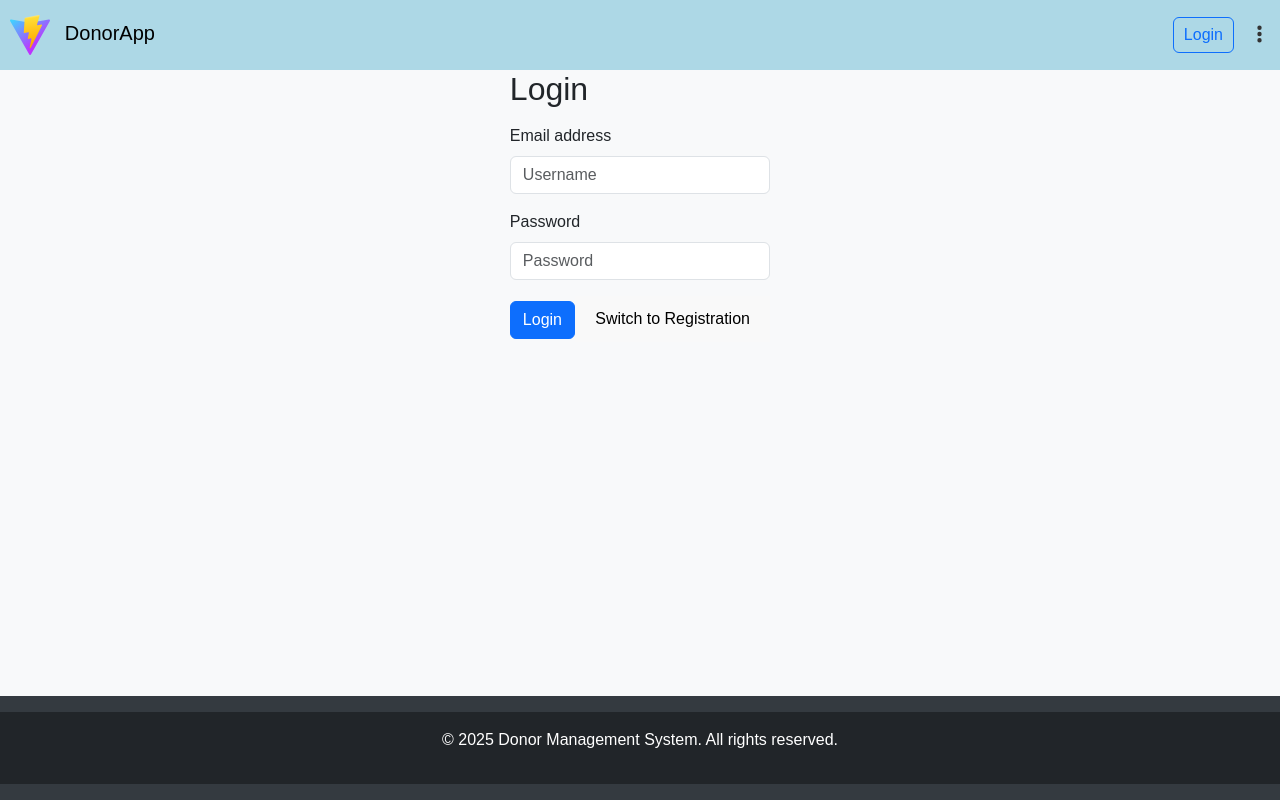
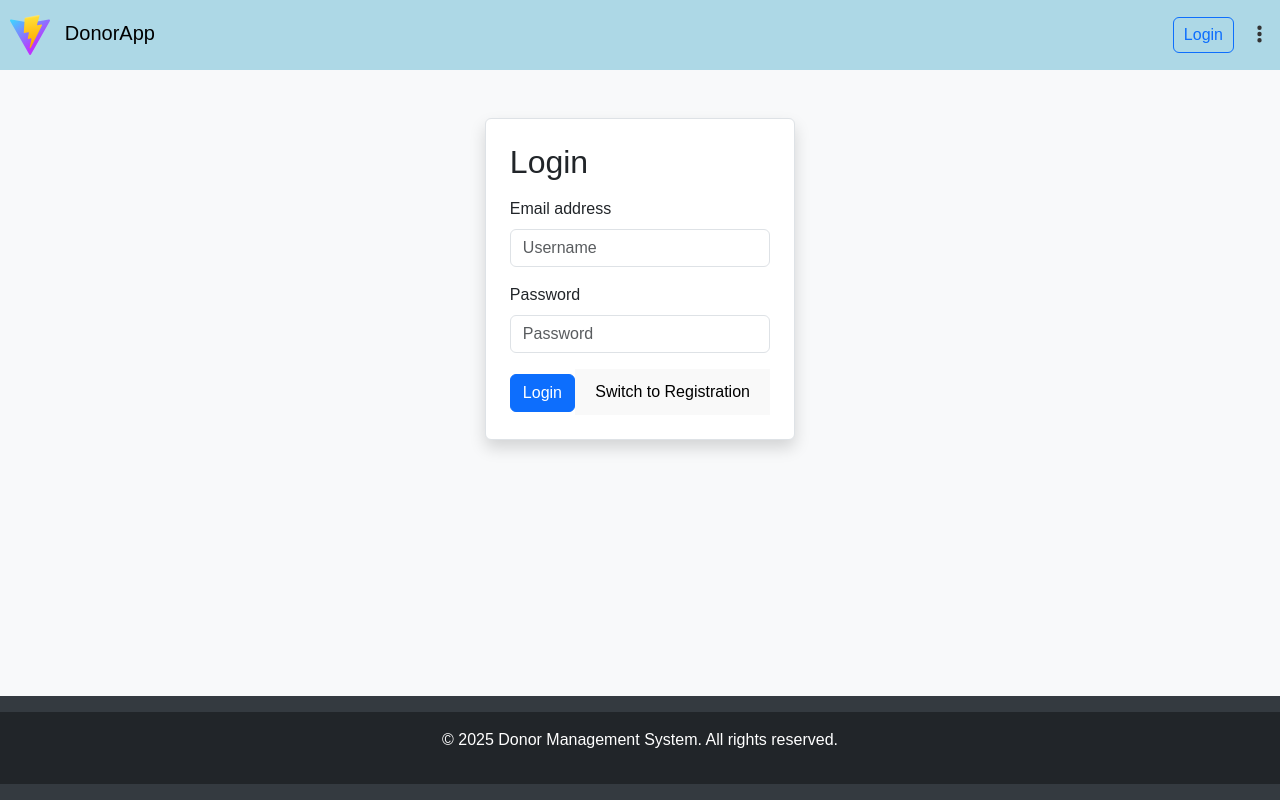
Before and after one commit to Shaileshreddynaru/DonoReact, a React (Vite) app in the folder shaileshreact/: page /login in a window 1280 px wide. Built offline with nearby package versions, Linux system fonts and the light colour scheme.

Commit message:
login page changes

```diff
--- a/shaileshreact/src/components/ListComponent.jsx
+++ b/shaileshreact/src/components/ListComponent.jsx
@@ -58,7 +58,8 @@ const ListComponent=()=>{
       }
       return (
         <>
-        <form className="form">
+        <div className="registration-wrapper d-flex justify-content-center align-items-start">
+        <form className="p-4 bg-white border rounded shadow mt-5" style={{border: '2px solid #007bff', boxShadow: '0 0 10px rgba(0,123,255,0.15)', marginTop: '40px'}}>
             <div className="mb-3">
                 <label className="form-label">Name:</label>
                 <input
@@ -97,9 +98,10 @@ const ListComponent=()=>{
                 />
                 {errors.amount && <div className="invalid-feedback">{errors.amount}</div>}
             </div>
-            <button type="submit" className="btn btn-primary" onClick={(e) => readDonor(e)}>Submit</button>
+            <button type="submit" className="btn btn-primary" onClick={(e) => readDonor(e)}>Pay</button>
 
           </form>
+          </div>
         </>
       )
 }
--- a/shaileshreact/src/components/Table.jsx
+++ b/shaileshreact/src/components/Table.jsx
@@ -17,6 +17,7 @@ const Table = () => {
 
   return (
     <>
+    <div className="registration-wrapper d-flex justify-content-center align-items-start">
       <table className="table">
 
         <thead>
@@ -42,6 +43,7 @@ const Table = () => {
           )}
         </tbody>
       </table>
+      </div>
     </>
   );
 };
--- a/shaileshreact/src/components/registration.jsx
+++ b/shaileshreact/src/components/registration.jsx
@@ -86,7 +86,7 @@ const Registration = () => {
 
     return (
         <div className="registration-wrapper d-flex justify-content-center align-items-start">
-            <form onSubmit={isLogin ? handleLogin : handleRegistration}>
+            <form onSubmit={isLogin ? handleLogin : handleRegistration} className="p-4 bg-white border rounded shadow mt-5" style={{border: '2px solid #007bff', boxShadow: '0 0 10px rgba(0,123,255,0.15)', marginTop: '40px'}}>
                 {error && <p style={{ color: 'red' }}>{error}</p>}
                 {success && <p style={{ color: 'green' }}>{success}</p>}
                 <div class="mb-3">
```
Also changed, not shown: 2 other files (tests, documents, lock files or other folders).
